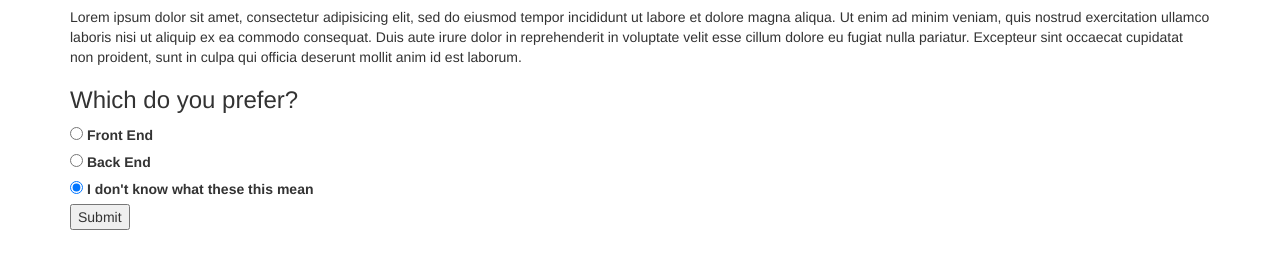
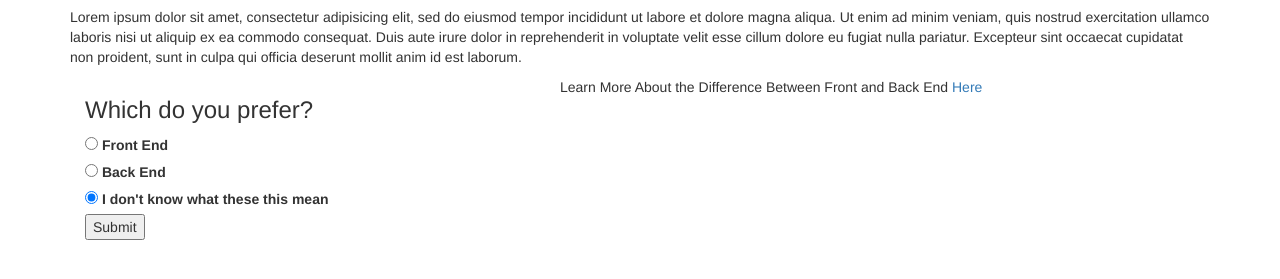
Before and after one commit to linbaker/track-suggester, a plain HTML site: page index.html in a window 1280 px wide. Shown: the part 63-342 px from the top of the page. Drawn offline with Linux system fonts and the light colour scheme.

Commit message:
Add columns

```diff
--- a/index.html
+++ b/index.html
@@ -13,7 +13,8 @@
 
 
 <!-- Question 1 -->
-    <form id="first">
+
+    <form class="col-md-5" id="first">
       <h3>Which do you prefer?</h3>
       <div class="form-check">
         <input class="form-check-input" type="radio" name="whichEnd" value="frontEnd" checked>
@@ -28,10 +29,8 @@
         <label class="form-check-label" for="exampleRadios3">I don't know what these this mean</label>
       </div>
       <button type="submit" name="button">Submit</button>
-    <!-- </form id="first"> -->
 
 <!-- Question 2 -->
-    <!-- <form id="questionReveal"> -->
       <div id="questionReveal">
         <h3>Which Size Company is Your Ideal?</h3>
         <div class="form-check">
@@ -101,13 +100,15 @@
         </div>
 
         <button type="submit" name="button">Submit</button>
+      </div>
     </form>
-  </div>
+    <div class="col-md-7"
       <p class="idk type">Learn More About the Difference Between Front and Back End <a href="https://blog.teamtreehouse.com/i-dont-speak-your-language-frontend-vs-backend">Here</a></p>
       <p class="design type">CSS/Design</p>
       <p class="c type">C#</p>
       <p class="java type">Java</p>
       <p class="php type">PHP</p>
       <p class="ruby type">Ruby</p>
+    </div>
   </body>
 </html>
```
Lines whose indentation alone changed are shown as unchanged.
